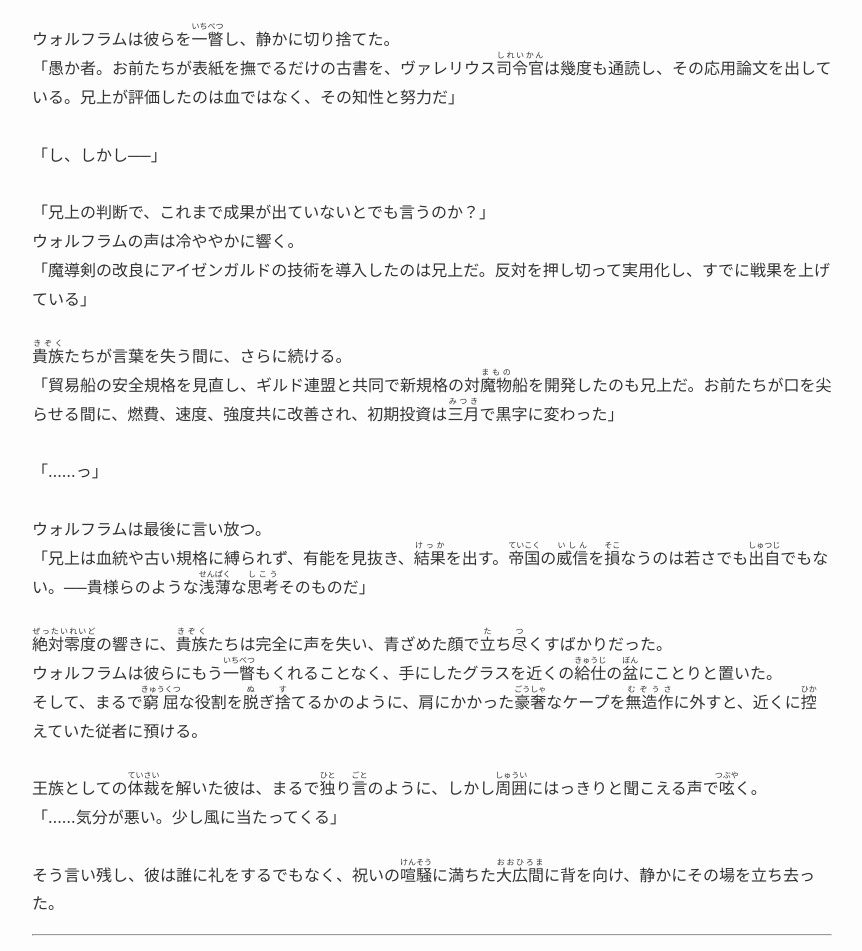
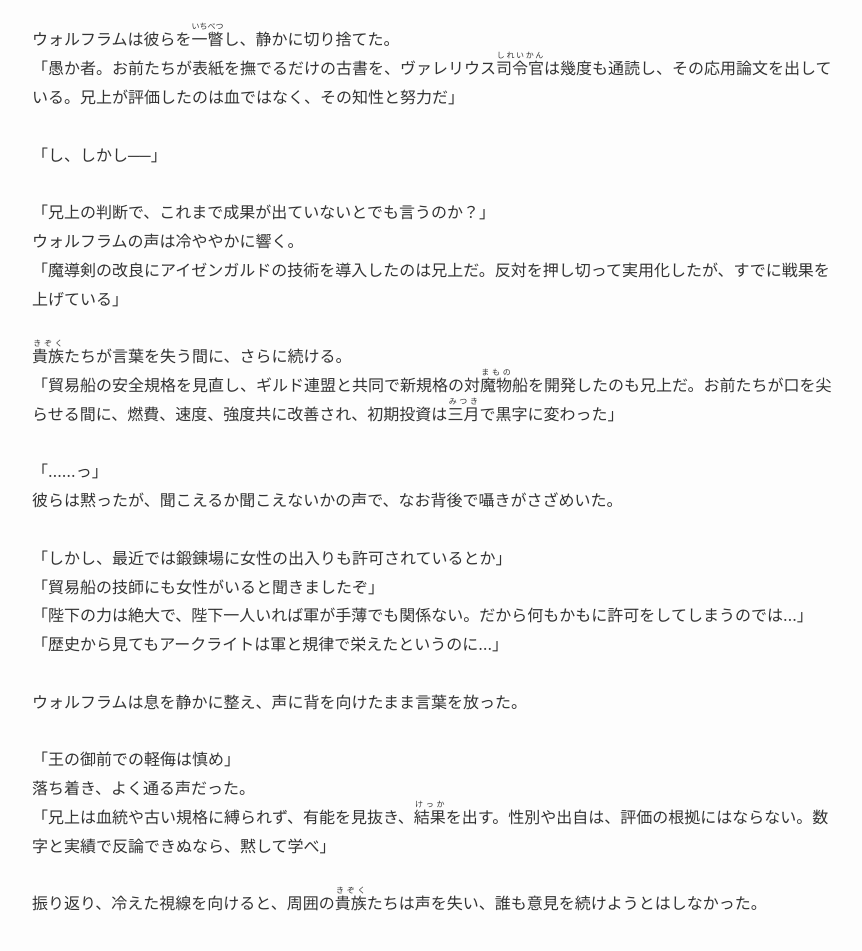
Before and after one commit to MikakoWorld/unison-gate-beta, a Jekyll site: the page built from docs/part01/01_光と影の誓い.md, in a window 1280 px wide and 1400 px high, scrolled down 7052 px. Shown: the top 951 px of the window, without its empty margins (208-1070 px from the left). Built offline with Jekyll 4.4.1, drawn with Linux system fonts in a browser that asks for light colours; some of the changed text lies outside the part shown.

Commit message:
1話修正

```diff
--- a/docs/part01/01_光と影の誓い.md
+++ b/docs/part01/01_光と影の誓い.md
@@ -212,24 +212,39 @@ layout: novel
 <br>
 「兄上の判断で、これまで成果が出ていないとでも言うのか？」 <br>
 ウォルフラムの声は冷ややかに響く。  <br>
-「魔導剣の改良にアイゼンガルドの技術を導入したのは兄上だ。反対を押し切って実用化し、すでに戦果を上げている」  <br>
+「魔導剣の改良にアイゼンガルドの技術を導入したのは兄上だ。反対を押し切って実用化したが、すでに戦果を上げている」  <br>
 <br>
 <ruby>貴族<rt>きぞく</rt></ruby>たちが言葉を失う間に、さらに続ける。  <br>
 「貿易船の安全規格を見直し、ギルド連盟と共同で新規格の対<ruby>魔物<rt>まもの</rt></ruby>船を開発したのも兄上だ。お前たちが口を尖らせる間に、燃費、速度、強度共に改善され、初期投資は<ruby>三月<rt>みつき</rt></ruby>で黒字に変わった」  <br>
 <br>
-「……っ」  <br>
+「……っ」<br>
+彼らは黙ったが、聞こえるか聞こえないかの声で、なお背後で囁きがさざめいた。<br>
 <br>
-ウォルフラムは最後に言い放つ。  <br>
-「兄上は血統や古い規格に縛られず、有能を見抜き、<ruby>結果<rt>けっか</rt></ruby>を出す。<ruby>帝国<rt>ていこく</rt></ruby>の<ruby>威信<rt>いしん</rt></ruby>を<ruby>損<rt>そこ</rt></ruby>なうのは若さでも<ruby>出自<rt>しゅつじ</rt></ruby>でもない。──貴様らのような<ruby>浅薄<rt>せんぱく</rt></ruby>な<ruby>思考<rt>しこう</rt></ruby>そのものだ」  <br>
+「しかし、最近では鍛錬場に女性の出入りも許可されているとか」<br>
+「貿易船の技師にも女性がいると聞きましたぞ」<br>
+「陛下の力は絶大で、陛下一人いれば軍が手薄でも関係ない。だから何もかもに許可をしてしまうのでは…」<br>
+「歴史から見てもアークライトは軍と規律で栄えたというのに…」<br>
 <br>
-<ruby>絶対零度<rt>ぜったいれいど</rt></ruby>の響きに、<ruby>貴族<rt>きぞく</rt></ruby>たちは完全に声を失い、青ざめた顔で<ruby>立<rt>た</rt></ruby>ち<ruby>尽<rt>つ</rt></ruby>くすばかりだった。<br>
-ウォルフラムは彼らにもう<ruby>一瞥<rt>いちべつ</rt></ruby>もくれることなく、手にしたグラスを近くの<ruby>給仕<rt>きゅうじ</rt></ruby>の<ruby>盆<rt>ぼん</rt></ruby>にことりと置いた。<br>
+ウォルフラムは息を静かに整え、声に背を向けたまま言葉を放った。<br>
+<br>
+「王の御前での軽侮は慎め」<br>
+落ち着き、よく通る声だった。<br>
+「兄上は血統や古い規格に縛られず、有能を見抜き、<ruby>結果<rt>けっか</rt></ruby>を出す。性別や出自は、評価の根拠にはならない。数字と実績で反論できぬなら、黙して学べ」<br>
+<br>
+振り返り、冷えた視線を向けると、周囲の<ruby>貴族<rt>きぞく</rt></ruby>たちは声を失い、誰も意見を続けようとはしなかった。<br>
+<br>
+（時代は変わっていく。兄上は国の外の変化を見て、遅れを取らぬようにしているのだ……内輪の価値観で切り捨てる者たちに、ここで言葉を尽くしても場を荒らすだけだ）<br>
+<br>
+ウォルフラムは手にしたグラスを近くの<ruby>給仕<rt>きゅうじ</rt></ruby>の<ruby>盆<rt>ぼん</rt></ruby>にことりと置いた。<br>
 そして、まるで<ruby>窮屈<rt>きゅうくつ</rt></ruby>な役割を<ruby>脱<rt>ぬ</rt></ruby>ぎ<ruby>捨<rt>す</rt></ruby>てるかのように、肩にかかった<ruby>豪奢<rt>ごうしゃ</rt></ruby>なケープを<ruby>無造作<rt>むぞうさ</rt></ruby>に外すと、近くに<ruby>控<rt>ひか</rt></ruby>えていた従者に預ける。<br>
 <br>
 王族としての<ruby>体裁<rt>ていさい</rt></ruby>を解いた彼は、まるで<ruby>独<rt>ひと</rt></ruby>り<ruby>言<rt>ごと</rt></ruby>のように、しかし<ruby>周囲<rt>しゅうい</rt></ruby>にはっきりと聞こえる声で<ruby>呟<rt>つぶや</rt></ruby>く。<br>
-「……気分が悪い。少し風に当たってくる」<br>
+「……少し風に当たってくる」<br>
 <br>
 そう言い残し、彼は誰に礼をするでもなく、祝いの<ruby>喧騒<rt>けんそう</rt></ruby>に満ちた<ruby>大広間<rt>おおひろま</rt></ruby>に背を向け、静かにその場を立ち去った。<br>
+<br>
+言葉では無意味だ。<br>
+兄を支え、実利で認めさせなくては。<br>
 
 ---
 
```
